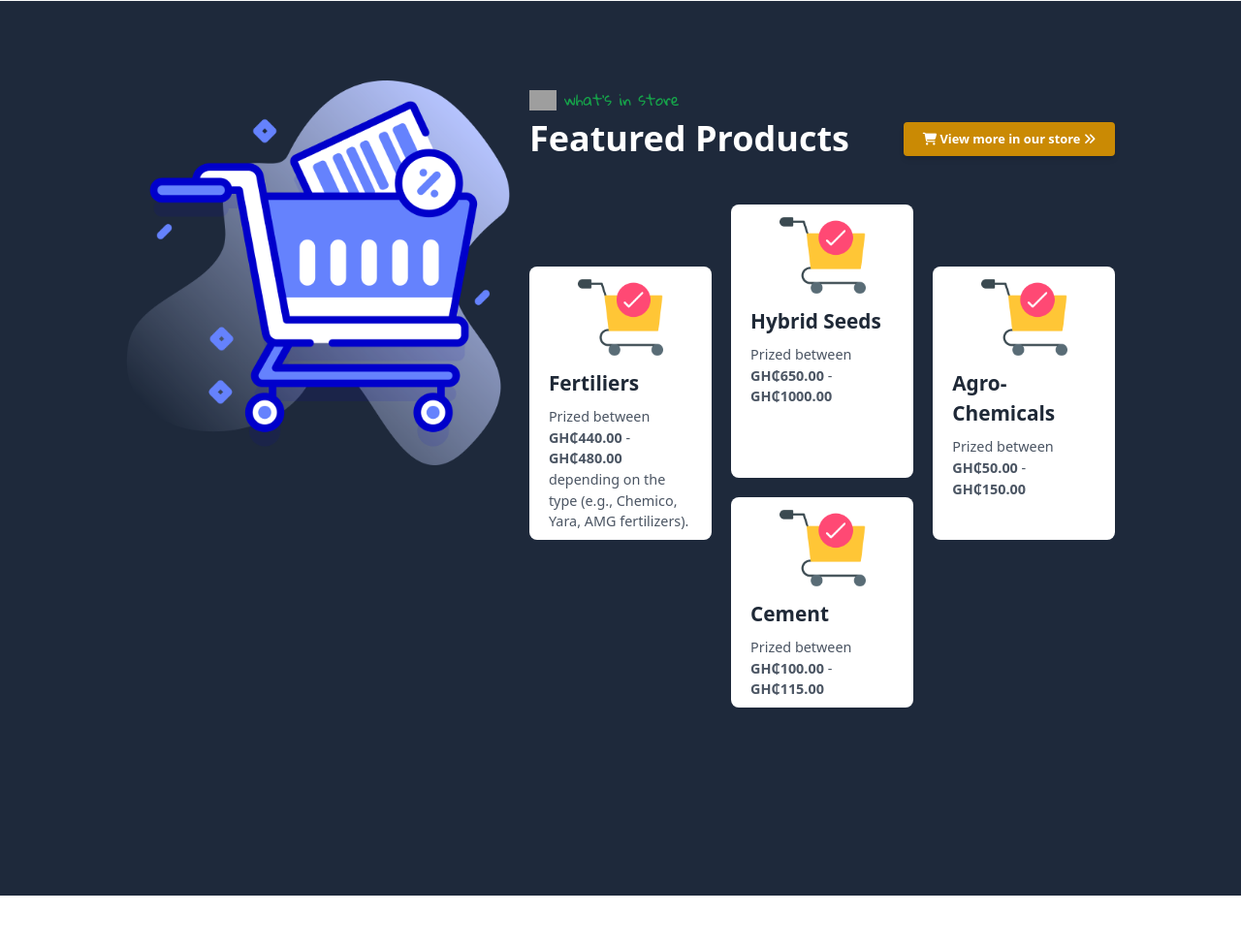
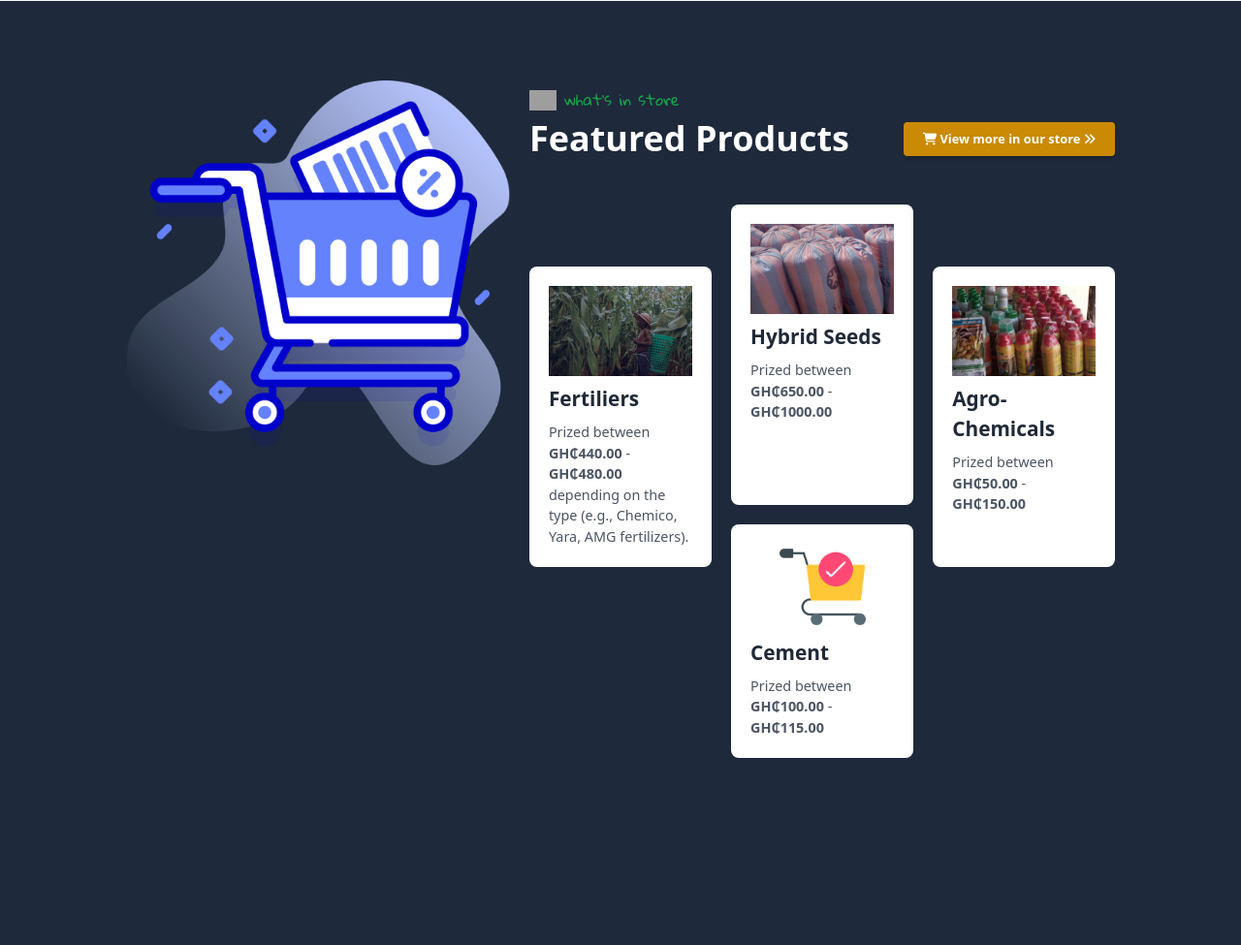
Before and after one commit to wilfredofficial63854/billal-enterprise, a PHP site: page / in a window 1280 px wide. Shown: the part 2304-3279 px from the top of the page at 97% size. Run offline with PHP 8.4, Linux system fonts and the light colour scheme; some libraries are stand-ins or nearby versions; grey boxes are pictures that could not be loaded.

Commit message:
update to logo and products images

```diff
--- a/css/output.css
+++ b/css/output.css
@@ -1054,6 +1054,10 @@ video {
   height: 100%;
 }
 
+.h-\[60px\] {
+  height: 60px;
+}
+
 .min-h-\[100px\] {
   min-height: 100px;
 }
--- a/footer.php
+++ b/footer.php
@@ -21,9 +21,11 @@
 
         <!-- Brand -->
         <div class="my-2">
-          <div class="w-[60px] my-2 shrink-0">
-            <img class="max-w-[100%]" src="image/logo.png">
-          </div>
+          <a href="index.php">
+            <div class="w-[60px] h-[60px] rounded-full border-2 flex items-center justify-center bg-white overflow-hidden my-2 shrink-0">
+              <img class="max-w-[100%]" src="image/logo.png">
+            </div>
+          </a>
           <h2 class="text-lg font-bold text-white"> Ibrahim Billali Enterprise  </h2>
         </div>
 
@@ -70,7 +72,7 @@
         <div class="flex my-5">
           <i class="fa-solid fa-map-marker-alt text-green-600 mr-2 relative top-[5px]"></i>
           <p class="text-gray-400">
-            Pien Basic School | Box 36, Upper West Ghana.
+            Pieng Basic School | Box 36, Upper West Ghana.
           </p>
         </div>
 
--- a/index.php
+++ b/index.php
@@ -315,9 +315,9 @@
               <!-- products -->
               <div class="w-full my-[10vh] grid grid-cols-1 gap-5 sm:grid-cols-3">
                 <!-- Card 1 -->
-                <div class="col-span-1 transform sm:translate-y-8 hover:translate-y-0 transition translate-y-0 p-2 sm:py-2 sm:px-5 bg-white rounded-lg">
-                  <div class="w-[60%] mx-auto text-center">
-                    <img src="image/shopping-cart.png" class="max-w-[100%]" />
+                <div class="col-span-1 transform sm:translate-y-8 hover:translate-y-0 transition translate-y-0 p-5 bg-white rounded-lg">
+                  <div class="w-[100%] mx-auto text-center">
+                    <img src="image/img13.jpg" class="max-w-[100%]" />
                   </div>
                   <div>
                     <h3 class="my-2 text-gray-800 text-[1.3rem] font-semibold"> Fertiliers </h3>
@@ -329,9 +329,9 @@
                 </div>
 
                 <!-- Card 2 -->
-                <div class="col-span-1 transform  sm:-translate-y-8 hover:-translate-y-16 transition translate-y-0 p-2 sm:py-2 sm:px-5 bg-white rounded-lg">
-                  <div class="w-[60%] mx-auto text-center">
-                    <img src="image/shopping-cart.png" class="max-w-[100%]" />
+                <div class="col-span-1 transform  sm:-translate-y-8 hover:-translate-y-16 transition translate-y-0 p-5 bg-white rounded-lg">
+                  <div class="w-[100%] mx-auto text-center">
+                    <img src="image/img14.jpg" class="max-w-[100%]" />
                   </div>
                   <div>
                     <h3 class="my-2 text-gray-800 text-[1.3rem] font-semibold"> Hybrid Seeds </h3>
@@ -342,9 +342,9 @@
                 </div>
 
                 <!-- Card 3 -->
-                <div class="col-span-1 transform  sm:translate-y-8 hover:translate-y-0 transition translate-y-0 p-2 sm:py-2 sm:px-5 bg-white rounded-lg">
-                  <div class="w-[60%] mx-auto text-center">
-                    <img src="image/shopping-cart.png" class="max-w-[100%]" />
+                <div class="col-span-1 transform  sm:translate-y-8 hover:translate-y-0 transition translate-y-0 p-5 bg-white rounded-lg">
+                  <div class="w-[100%] mx-auto text-center">
+                    <img src="image/img8.jpg" class="max-w-[100%]" />
                   </div>
                   <div>
                     <h3 class="my-2 text-gray-800 text-[1.3rem] font-semibold"> Agro-Chemicals </h3>
@@ -359,7 +359,7 @@
 
                 <!-- Card 4 -->
                 <div class="col-span-1 "></div>
-                <div class="col-span-1 transform  sm:-translate-y-8 hover:translate-y-8 transition translate-y-0 p-2 sm:py-2 sm:px-5 bg-white rounded-lg">
+                <div class="col-span-1 transform  sm:-translate-y-8 hover:translate-y-8 transition translate-y-0 p-5 bg-white rounded-lg">
                   <div class="w-[60%] mx-auto text-center">
                     <img src="image/shopping-cart.png" class="max-w-[100%]" />
                   </div>
--- a/nav.php
+++ b/nav.php
@@ -2,9 +2,11 @@
   <div class="w-[80%] grid grid-cols-10 min-h-[10vh] bg-white">
     <!-- Brand -->
     <div class="col-span-2 sm:col-span-1 flex items-center">
-      <span class="w-12 h-12 rounded-full border-2 flex items-center justify-center shrink-0">
-        <img src="image/logo.png" class="max-w-[100%]" />
-      </span>
+      <a href="index.php">
+        <span class="w-12 h-12 rounded-full border-2 flex items-center justify-center shrink-0">
+          <img src="image/logo.png" class="max-w-[100%]" />
+        </span>
+      </a>
     </div>
 
     <!-- Links -->
@@ -14,9 +16,9 @@
 
         <!-- Brand -->
         <li class="sm:hidden my-5 flex items-center">
-          <span class="w-[60px] mr-5 shrink-0 overflow-hidden">
+          <a href="index.php"><span class="w-[60px] mr-5 shrink-0 overflow-hidden">
             <img src="image/logo.png" class="max-w-[100%]" />
-          </span>
+          </span></a>
 
           <h1 class="text-semibold text-[1.5rem] text-green-600"> Ibrahim Billali Enterprise </h1>
         </li>
```
Also changed, not shown: about.php (+6 -6 lines), image/img14.jpg (added), image/mg15.jpg (added).
